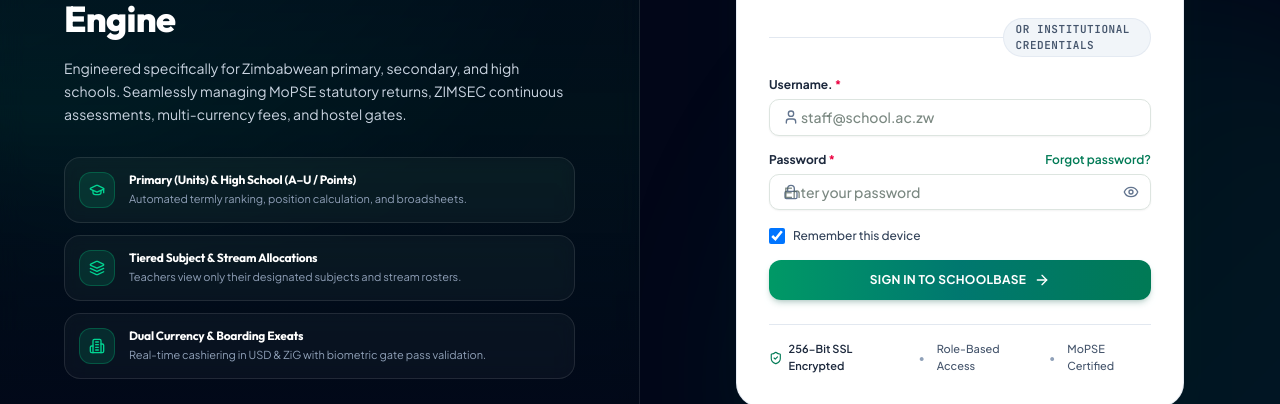
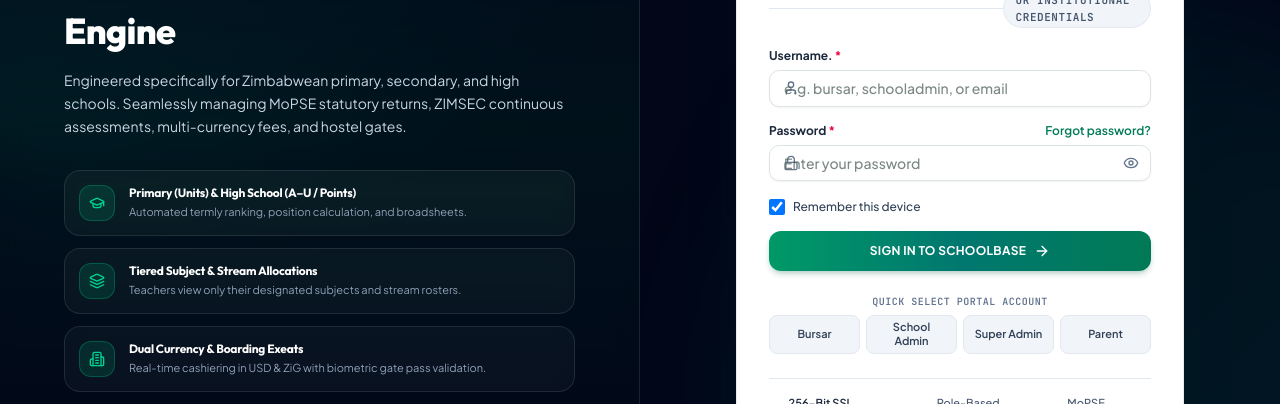
Before and after one commit to Prosperchishotomu/School-management-system-, a React (Vite) app in the folder web/: page /login in a window 1280 px wide. Shown: the part 296-700 px from the top of the page. Built offline with nearby package versions, Linux system fonts and the light colour scheme; no server answers.

Commit message:
Isolate multi-account auth per tab in sessionStorage and fix cross-tab refresh collision

```diff
--- a/web/src/App.jsx
+++ b/web/src/App.jsx
@@ -182,10 +182,7 @@
       <Route path="/" element={<Home />} />
 
       {/* Public: Login */}
-      <Route
-        path="/login"
-        element={user ? <Navigate to={user.role === 'super_admin' ? '/admin/command-center' : '/dashboard'} replace /> : <Login />}
-      />
+      <Route path="/login" element={<Login />} />
 
       {/* Public: Password Reset requests */}
       <Route path="/forgot-password" element={<ForgotPassword />} />
--- a/web/src/components/auth/LoginForm.jsx
+++ b/web/src/components/auth/LoginForm.jsx
@@ -184,7 +184,7 @@
                 setUsername(e.target.value);
                 if (error) setError('');
               }}
-              placeholder="       staff@school.ac.zw"
+              placeholder="e.g. bursar, schooladmin, or email"
               autoComplete="username"
               className="w-full pl-10 pr-4 py-2.5 rounded-xl border border-slate-300 bg-white text-slate-900 text-xs font-medium font-sans placeholder:text-slate-400 focus:outline-none focus:border-emerald-600 focus:ring-4 focus:ring-emerald-500/15 shadow-xs transition-all"
             />
@@ -269,6 +269,43 @@
             </>
           )}
         </button>
+
+        {/* Fast Role Portals */}
+        <div className="pt-2">
+          <div className="text-[10px] font-bold uppercase tracking-wider text-slate-500 mb-1.5 text-center font-mono">
+            Quick Select Portal Account
+          </div>
+          <div className="grid grid-cols-2 sm:grid-cols-4 gap-1.5">
+            <button
+              type="button"
+              onClick={() => { setUsername('bursar'); setPassword('Password123!'); }}
+              className="py-1 px-2 rounded-lg bg-slate-100 hover:bg-emerald-50 border border-slate-200 hover:border-emerald-300 text-[11px] font-semibold text-slate-700 hover:text-emerald-800 transition text-center cursor-pointer"
+            >
+              Bursar
+            </button>
+            <button
+              type="button"
+              onClick={() => { setUsername('schooladmin'); setPassword('Password123!'); }}
+              className="py-1 px-2 rounded-lg bg-slate-100 hover:bg-emerald-50 border border-slate-200 hover:border-emerald-300 text-[11px] font-semibold text-slate-700 hover:text-emerald-800 transition text-center cursor-pointer"
+            >
+              School Admin
+            </button>
+            <button
+              type="button"
+              onClick={() => { setUsername('superadmin'); setPassword('Password123!'); }}
+              className="py-1 px-2 rounded-lg bg-slate-100 hover:bg-emerald-50 border border-slate-200 hover:border-emerald-300 text-[11px] font-semibold text-slate-700 hover:text-emerald-800 transition text-center cursor-pointer"
+            >
+              Super Admin
+            </button>
+            <button
+              type="button"
+              onClick={() => { setUsername('parent'); setPassword('Password123!'); }}
+              className="py-1 px-2 rounded-lg bg-slate-100 hover:bg-emerald-50 border border-slate-200 hover:border-emerald-300 text-[11px] font-semibold text-slate-700 hover:text-emerald-800 transition text-center cursor-pointer"
+            >
+              Parent
+            </button>
+          </div>
+        </div>
       </form>
 
       {/* Security Compliance Footer */}
--- a/web/src/components/layout/TopBar.jsx
+++ b/web/src/components/layout/TopBar.jsx
@@ -14,7 +14,8 @@
   CheckCircle,
   Wifi,
   WifiOff,
-  ChevronDown
+  ChevronDown,
+  LogOut
 } from 'lucide-react';
 
 const PAGE_META = {
@@ -43,7 +44,7 @@
 };
 
 export default function TopBar({ onMenuClick }) {
-  const { user, activeSchoolId } = useAuth();
+  const { user, activeSchoolId, logout } = useAuth();
   const location = useLocation();
 
   const [isDark, setIsDark] = useState(() => {
@@ -268,7 +269,7 @@
             )}
           </div>
 
-          {/* User Profile Chip */}
+          {/* User Profile Chip & Fast Sign Out */}
           <div className="flex items-center gap-2 pl-2 border-l border-line">
             <Avatar name={user?.name || user?.username} size="sm" />
             <div className="hidden sm:block text-left">
@@ -279,6 +280,14 @@
                 {(user?.role || '').replace('_', ' ')}
               </div>
             </div>
+            <button
+              onClick={() => logout()}
+              title="Sign Out"
+              aria-label="Sign Out"
+              className="p-1.5 text-muted hover:text-red-500 hover:bg-red-500/10 rounded-lg transition-colors cursor-pointer ml-1"
+            >
+              <LogOut className="w-3.5 h-3.5" />
+            </button>
           </div>
         </div>
       </header>
--- a/web/src/contexts/AuthContext.jsx
+++ b/web/src/contexts/AuthContext.jsx
@@ -26,6 +26,7 @@
   // ─── Clear all auth storage ───────────────────────────────────────────────
   const clearStorage = useCallback(() => {
     store.removeItem(STORAGE_TOKEN_KEY);
+    store.removeItem('schoolbase_refresh_token');
     store.removeItem(STORAGE_USER_KEY);
     store.removeItem(STORAGE_SCHOOL_KEY);
     store.removeItem(STORAGE_LAST_ACTIVE);
@@ -145,10 +146,13 @@
   const login = async (username, password) => {
     try {
       const result = await api.post('/auth/login', { username, password });
-      const { token, user: loggedUser } = result.data;
+      const { token, refresh_token, user: loggedUser } = result.data;
 
-      // Store in sessionStorage (dies when tab is closed)
+      // Store in sessionStorage (strictly tab-scoped — dies when tab is closed)
       store.setItem(STORAGE_TOKEN_KEY, token);
+      if (refresh_token) {
+        store.setItem('schoolbase_refresh_token', refresh_token);
+      }
       store.setItem(STORAGE_USER_KEY, JSON.stringify(loggedUser));
       store.setItem(STORAGE_LAST_ACTIVE, Date.now().toString());
 
--- a/web/src/pages/Attendance.jsx
+++ b/web/src/pages/Attendance.jsx
@@ -379,7 +379,7 @@
 
             {/* Students Register List */}
             {studentsLoading ? (
-              <Skeleton variant="table-row" count={6} />
+              <Skeleton count={6} height="2.75rem" className="rounded-xl" />
             ) : students.length === 0 ? (
               <EmptyState title="No students in class" description="This class has no learners assigned." compact={true} />
             ) : (
--- a/web/src/pages/Login.jsx
+++ b/web/src/pages/Login.jsx
@@ -8,13 +8,38 @@
 } from 'lucide-react';
 
 export default function Login() {
-  const { user } = useAuth();
+  const { user, logout } = useAuth();
   const navigate = useNavigate();
 
-  // If already authenticated, redirect
+  // If already authenticated, allow continuation or account switch
   if (user) {
-    navigate('/dashboard', { replace: true });
-    return null;
+    return (
+      <div className="min-h-screen w-full bg-slate-950 text-slate-100 flex items-center justify-center p-4">
+        <div className="w-full max-w-md bg-slate-900 border border-slate-800 rounded-2xl p-6 shadow-2xl text-center space-y-4">
+          <div className="w-12 h-12 rounded-xl bg-emerald-500/10 text-emerald-400 border border-emerald-500/20 flex items-center justify-center mx-auto">
+            <School className="w-6 h-6" />
+          </div>
+          <h2 className="text-xl font-bold font-display text-white">Active Session Detected</h2>
+          <p className="text-xs text-slate-400">
+            You are currently signed in as <span className="font-bold text-white">{user.username || user.name}</span> (<span className="capitalize font-mono text-emerald-400">{(user.role || '').replace('_', ' ')}</span>).
+          </p>
+          <div className="flex flex-col gap-2 pt-2">
+            <button
+              onClick={() => navigate('/dashboard')}
+              className="w-full py-2.5 rounded-xl bg-emerald-600 hover:bg-emerald-700 text-white text-xs font-bold transition shadow-xs cursor-pointer"
+            >
+              Continue to Dashboard
+            </button>
+            <button
+              onClick={() => logout()}
+              className="w-full py-2.5 rounded-xl border border-slate-700 hover:bg-slate-800 text-slate-300 text-xs font-semibold transition cursor-pointer"
+            >
+              Sign Out & Sign in as Different User
+            </button>
+          </div>
+        </div>
+      </div>
+    );
   }
 
   return (
--- a/web/src/utils/api.js
+++ b/web/src/utils/api.js
@@ -7,17 +7,25 @@
 
 async function refreshAccessToken() {
   if (!refreshPromise) {
+    const tabRefreshToken = sessionStorage.getItem('schoolbase_refresh_token');
+    if (!tabRefreshToken) {
+      throw new Error('Session refresh failed: no refresh token in this tab session');
+    }
     refreshPromise = fetch(`${API_URL}/auth/refresh`, {
       method: 'POST',
-      credentials: 'include',
-      headers: { 'Content-Type': 'application/json' }
+      headers: { 'Content-Type': 'application/json' },
+      body: JSON.stringify({ refresh_token: tabRefreshToken })
     })
       .then(async response => {
         if (!response.ok) throw new Error('Session refresh failed');
         const result = await response.json();
         const token = result.data?.token;
+        const newRefreshToken = result.data?.refresh_token;
         if (!token) throw new Error('Session refresh returned no token');
         sessionStorage.setItem('schoolbase_token', token);
+        if (newRefreshToken) {
+          sessionStorage.setItem('schoolbase_refresh_token', newRefreshToken);
+        }
         return token;
       })
       .finally(() => { refreshPromise = null; });
@@ -68,7 +76,6 @@
 
   const config = {
     ...options,
-    credentials: 'include',
     headers,
   };
 
@@ -97,6 +104,7 @@
       }
       if (response.status === 401 && !path.includes('/auth/login') && !path.includes('/auth/refresh')) {
         sessionStorage.removeItem('schoolbase_token');
+        sessionStorage.removeItem('schoolbase_refresh_token');
         sessionStorage.removeItem('schoolbase_user');
         sessionStorage.removeItem('schoolbase_active_school_id');
         sessionStorage.removeItem('schoolbase_last_active');
```
Also changed, not shown: 1 other file (tests, documents, lock files or other folders).
